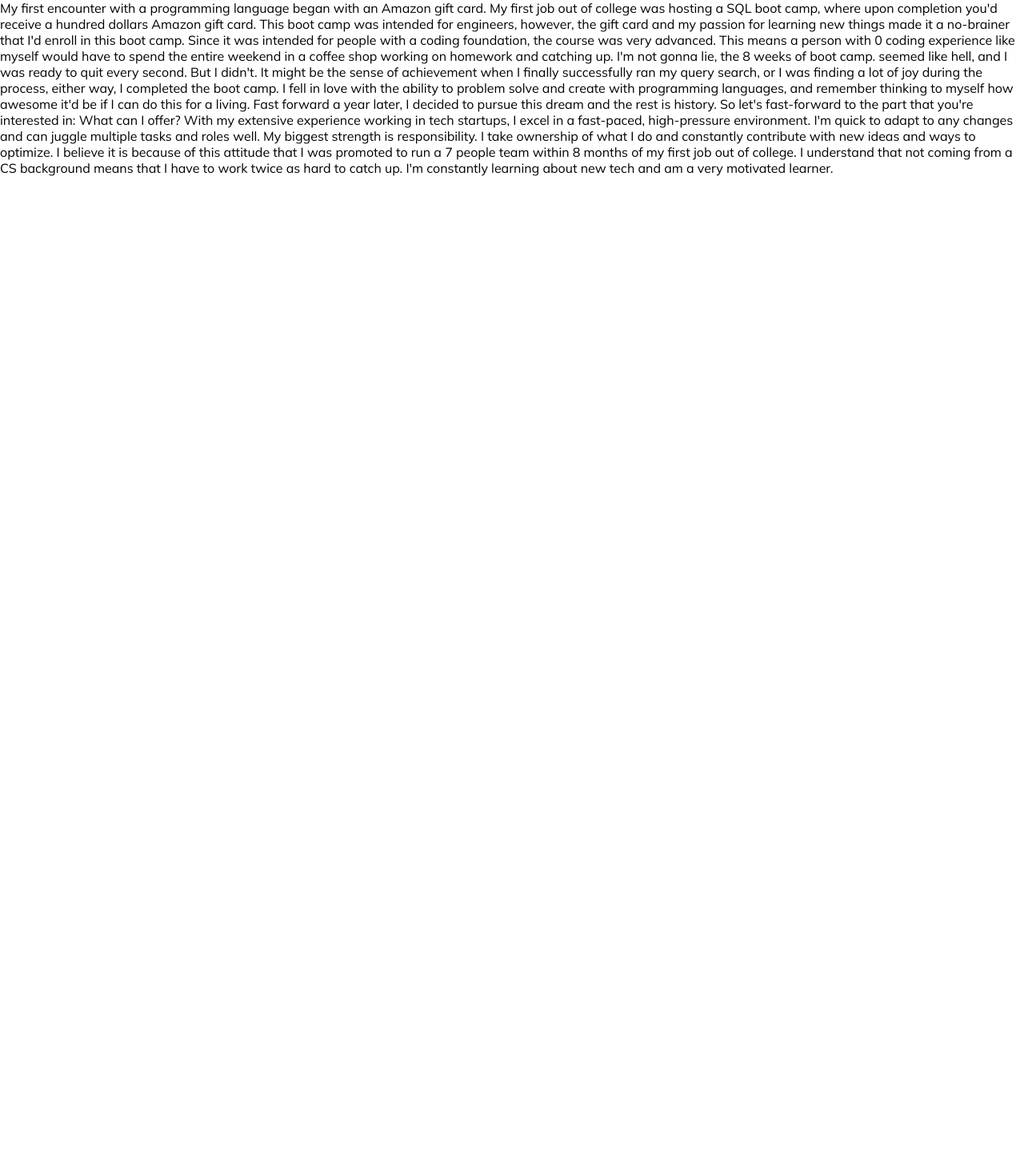
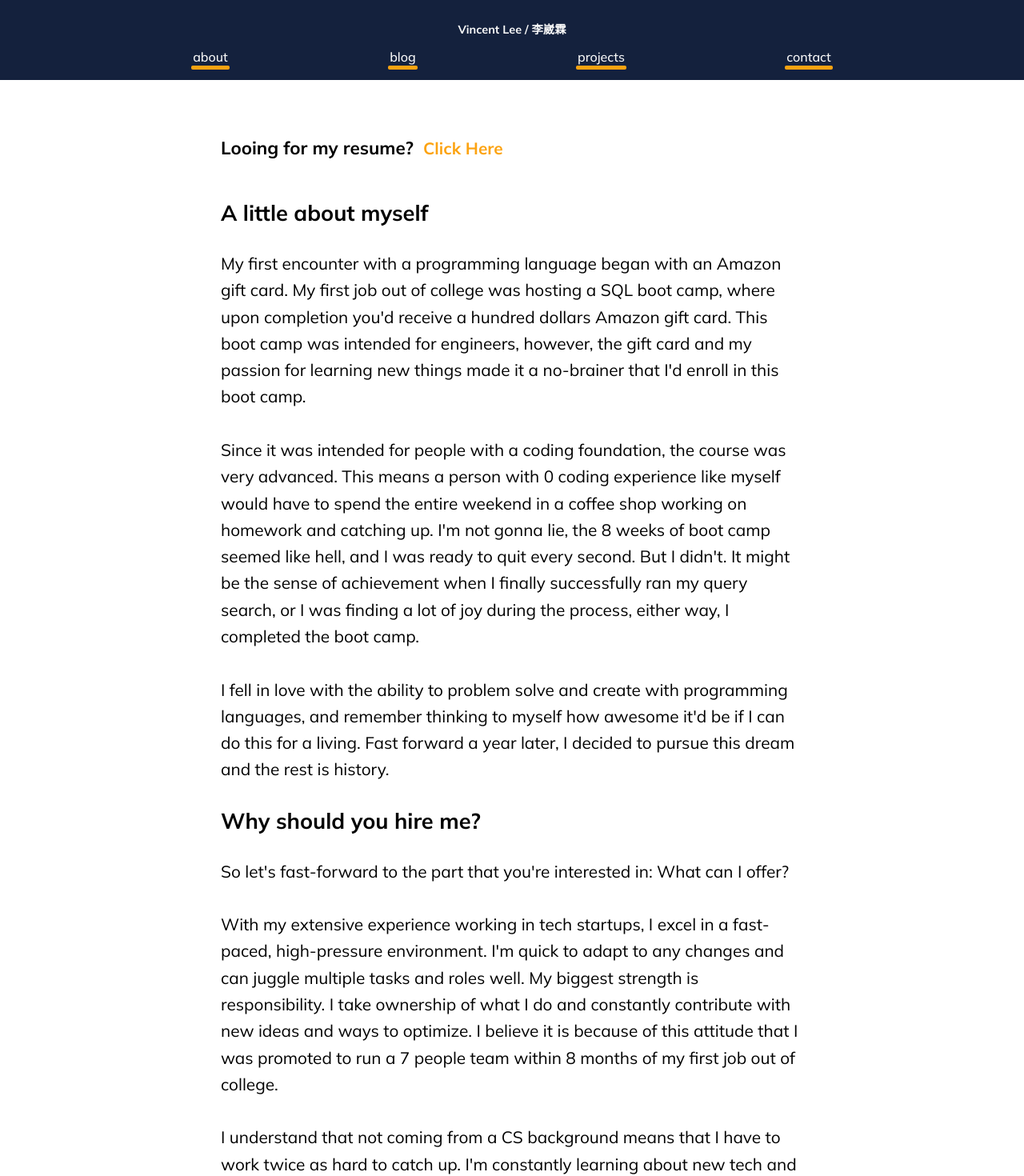
Before and after one commit to VinceLee9527/portfolio-vue, a Vue app: page /about in a window 1280 px wide. Shown: the top 1470 px of the page at 80% size. Before the commit the page ends 800 px from the top, so only its background shows below. Built offline with nearby package versions, Linux system fonts and the light colour scheme.

Commit message:
about section done

```diff
--- a/src/components/Footer.vue
+++ b/src/components/Footer.vue
@@ -89,7 +89,9 @@
     <div class="footer-content">
       <div class="name-container">
         <div class="name">
-          <a href="#landing" class="name-link">Vincent Lee</a>
+          <router-link to="/#landing" class="name-link"
+            >Vincent Lee</router-link
+          >
         </div>
         <div class="name"><a class="name-link" href="#landing">李崴霖</a></div>
       </div>
@@ -103,10 +105,12 @@
             <router-link to="/" class="nav-link">blog </router-link>
           </li>
           <li>
-            <a href="#projects" class="nav-link">projects </a>
+            <router-link to="/#projects" class="nav-link"
+              >projects
+            </router-link>
           </li>
           <li>
-            <a href="#contact" class="nav-link"> contact </a>
+            <router-link to="/#contact" class="nav-link"> contact </router-link>
           </li>
         </ul>
       </div>
--- a/src/components/Intro.vue
+++ b/src/components/Intro.vue
@@ -52,8 +52,11 @@
 }
 
 @media (min-width: $breakpoint-tablet) {
-  .headline-text {
-    font-size: 4rem !important;
+  .intro-container {
+    padding-top: 300px;
+    .headline-text {
+      font-size: 4rem !important;
+    }
   }
 }
 </style>
--- a/src/components/Navbar.vue
+++ b/src/components/Navbar.vue
@@ -2,9 +2,9 @@
 .header-container {
   display: flex;
   flex-direction: column;
+  height: 50px;
   width: 100%;
   align-items: center;
-  padding: 15px;
   background-color: $background-blue;
   color: $white;
   .name-container {
@@ -18,6 +18,7 @@
     .name {
       color: $white;
       font-size: 0.9rem;
+      font-weight: 700;
       &:hover {
         color: $main-orange;
         transition: 0.7s;
@@ -35,8 +36,7 @@
     }
   }
   .nav-container {
-    width: 80%;
-    padding: 10px;
+    width: 100%;
     position: relative;
     .navbar-toggle {
       visibility: hidden;
@@ -51,7 +51,8 @@
       position: absolute;
       left: 0;
       width: 100%;
-      height: 180px;
+      height: 200px;
+      background-color: $background-blue;
       display: flex !important;
       flex-direction: column;
       justify-content: space-around;
@@ -107,7 +108,11 @@
 
 @media (min-width: $breakpoint-tablet) {
   .header-container {
+    height: 100px;
+    padding: 15px;
     .nav-container {
+      width: 80%;
+      padding: 10px;
       .nav-ul {
         flex-direction: row;
         transform: scale(1, 1);
@@ -126,7 +131,9 @@
 <template>
   <div class="header-container">
     <div class="name-container">
-      <a href="#landing" class="name">Vincent Lee / 李崴霖</a>
+      <router-link to="/#landing" class="name"
+        >Vincent Lee / 李崴霖</router-link
+      >
     </div>
     <div class="nav-container">
       <input type="checkbox" class="navbar-toggle" id="navbar-toggle" />
@@ -138,10 +145,10 @@
           <router-link to="/" class="nav-link">blog </router-link>
         </li>
         <li>
-          <a href="#projects" class="nav-link">projects </a>
+          <router-link to="/#projects" class="nav-link">projects </router-link>
         </li>
         <li>
-          <a href="#contact" class="nav-link"> contact </a>
+          <router-link to="/#contact" class="nav-link"> contact </router-link>
         </li>
       </ul>
       <label for="navbar-toggle" class="nav-toggle-label">
--- a/src/router/index.js
+++ b/src/router/index.js
@@ -4,6 +4,13 @@ import About from "../views/About.vue";
 
 const router = createRouter({
   history: createWebHistory(import.meta.env.BASE_URL),
+  scrollBehavior: function (to, from, savedPosition) {
+    if (to.hash) {
+      return { el: to.hash };
+    } else {
+      return { x: 0, y: 0 };
+    }
+  },
   routes: [
     {
       path: "/",
--- a/src/views/About.vue
+++ b/src/views/About.vue
@@ -1,38 +1,117 @@
-<style>
+<style lang="scss">
+.content-container {
+  width: 85%;
+  margin-left: auto;
+  margin-right: auto;
+  padding: 20px;
+  .resume-section {
+    margin: 50px 0;
+    display: flex;
+    flex-wrap: wrap;
+    align-items: center;
+    .resume {
+      font-size: 1.4rem;
+      font-weight: 700;
+    }
+    .click {
+      color: $main-orange;
+      font-weight: 700;
+      font-size: 1.3rem;
+      &:hover {
+        color: $wheat;
+        transition: all 0.2s ease-in-out;
+      }
+    }
+  }
+  .about-section {
+    .para-header {
+      font-size: 1.6rem;
+      margin: 30px 0;
+    }
+    .para {
+      font-size: 1.2rem;
+      line-height: 150%;
+    }
+  }
+}
+
+@media (min-width: $breakpoint-tablet) {
+  .content-container {
+    width: 60%;
+    .about-section {
+      .para-header {
+        font-size: 1.7rem;
+        margin: 30px 0;
+      }
+      .para {
+        font-size: 1.3rem;
+        line-height: 160%;
+      }
+    }
+  }
+}
 </style>
 
 <template>
-  <p>
-    My first encounter with a programming language began with an Amazon gift
-    card. My first job out of college was hosting a SQL boot camp, where upon
-    completion you'd receive a hundred dollars Amazon gift card. This boot camp
-    was intended for engineers, however, the gift card and my passion for
-    learning new things made it a no-brainer that I'd enroll in this boot camp.
-    Since it was intended for people with a coding foundation, the course was
-    very advanced. This means a person with 0 coding experience like myself
-    would have to spend the entire weekend in a coffee shop working on homework
-    and catching up. I'm not gonna lie, the 8 weeks of boot camp. seemed like
-    hell, and I was ready to quit every second. But I didn't. It might be the
-    sense of achievement when I finally successfully ran my query search, or I
-    was finding a lot of joy during the process, either way, I completed the
-    boot camp. I fell in love with the ability to problem solve and create with
-    programming languages, and remember thinking to myself how awesome it'd be
-    if I can do this for a living. Fast forward a year later, I decided to
-    pursue this dream and the rest is history. So let's fast-forward to the part
-    that you're interested in: What can I offer? With my extensive experience
-    working in tech startups, I excel in a fast-paced, high-pressure
-    environment. I'm quick to adapt to any changes and can juggle multiple tasks
-    and roles well. My biggest strength is responsibility. I take ownership of
-    what I do and constantly contribute with new ideas and ways to optimize. I
-    believe it is because of this attitude that I was promoted to run a 7 people
-    team within 8 months of my first job out of college. I understand that not
-    coming from a CS background means that I have to work twice as hard to catch
-    up. I'm constantly learning about new tech and am a very motivated learner.
-  </p>
+  <div>
+    <Navbar />
+  </div>
+  <div class="content-container">
+    <div class="resume-section">
+      <div class="resume">Looing for my resume? &nbsp</div>
+      <div><a href="" class="resume click">Click Here</a></div>
+    </div>
+    <div class="about-section">
+      <h4 class="para-header">A little about myself</h4>
+      <p class="para first">
+        My first encounter with a programming language began with an Amazon gift
+        card. My first job out of college was hosting a SQL boot camp, where
+        upon completion you'd receive a hundred dollars Amazon gift card. This
+        boot camp was intended for engineers, however, the gift card and my
+        passion for learning new things made it a no-brainer that I'd enroll in
+        this boot camp. <br /><br />Since it was intended for people with a
+        coding foundation, the course was very advanced. This means a person
+        with 0 coding experience like myself would have to spend the entire
+        weekend in a coffee shop working on homework and catching up. I'm not
+        gonna lie, the 8 weeks of boot camp seemed like hell, and I was ready to
+        quit every second. But I didn't. It might be the sense of achievement
+        when I finally successfully ran my query search, or I was finding a lot
+        of joy during the process, either way, I completed the boot camp.
+        <br /><br />I fell in love with the ability to problem solve and create
+        with programming languages, and remember thinking to myself how awesome
+        it'd be if I can do this for a living. Fast forward a year later, I
+        decided to pursue this dream and the rest is history.
+      </p>
+      <h4 class="para-header">Why should you hire me?</h4>
+      <p class="para second">
+        So let's fast-forward to the part that you're interested in: What can I
+        offer? <br /><br />With my extensive experience working in tech
+        startups, I excel in a fast-paced, high-pressure environment. I'm quick
+        to adapt to any changes and can juggle multiple tasks and roles well. My
+        biggest strength is responsibility. I take ownership of what I do and
+        constantly contribute with new ideas and ways to optimize. I believe it
+        is because of this attitude that I was promoted to run a 7 people team
+        within 8 months of my first job out of college. <br /><br />I understand
+        that not coming from a CS background means that I have to work twice as
+        hard to catch up. I'm constantly learning about new tech and am a very
+        motivated learner.
+      </p>
+    </div>
+  </div>
+  <div class="footer">
+    <Footer />
+  </div>
 </template>
 
 <script>
+import Navbar from "../components/Navbar.vue";
+import Footer from "../components/Footer.vue";
+
 export default {
   setup() {},
+  components: {
+    Footer,
+    Navbar,
+  },
 };
 </script>
```
